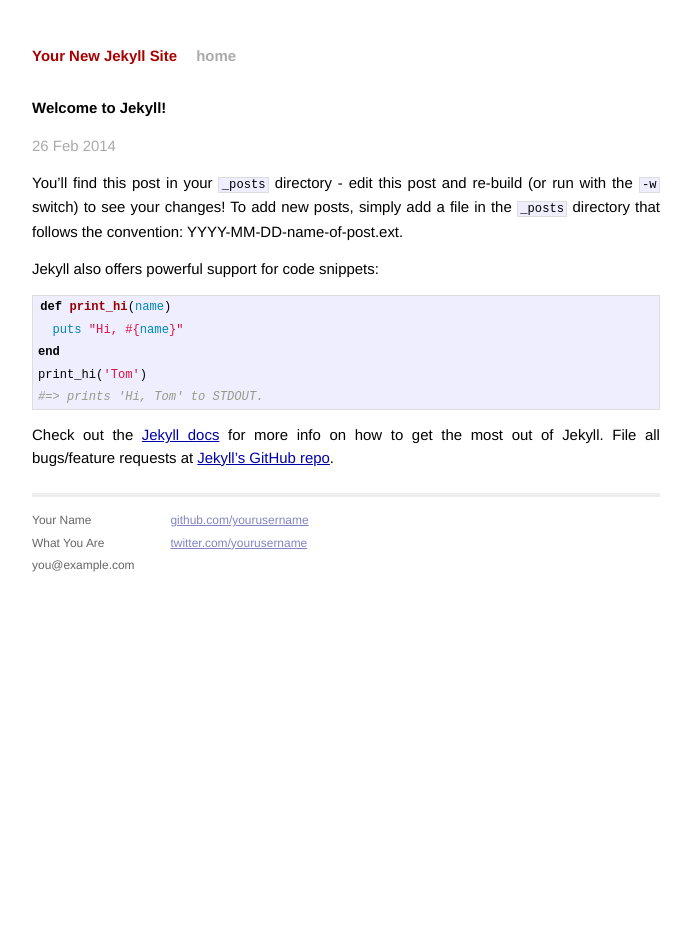
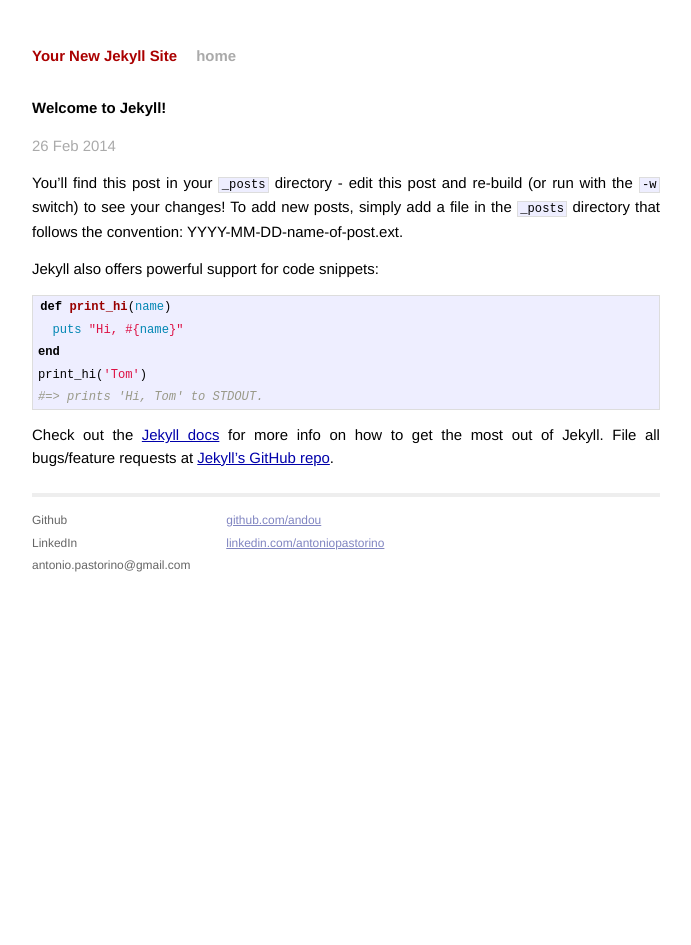
Before and after one commit to andou/andou.github.io, a Jekyll site: the page built from _posts/2014-02-26-welcome-to-jekyll.markdown, in a window 1280 px wide. Shown: the whole page, without its empty margins (294-985 px from the left). Built offline with Jekyll 4.4.1, drawn with Linux system fonts in a browser that asks for light colours; Markdown is read by kramdown in place of the engine named in the settings.

Commit message:
Contacts

```diff
--- a/_layouts/default.html
+++ b/_layouts/default.html
@@ -26,15 +26,15 @@
           <div class="footer">
             <div class="contact">
               <p>
-                Your Name<br />
-                What You Are<br />
-                you@example.com
+                Github<br />
+                LinkedIn<br />
+                antonio.pastorino@gmail.com
               </p>
             </div>
             <div class="contact">
               <p>
-                <a href="https://github.com/yourusername">github.com/yourusername</a><br />
-                <a href="https://twitter.com/yourusername">twitter.com/yourusername</a><br />
+                <a href="https://github.com/andou">github.com/andou</a><br />
+                <a href="http://www.linkedin.com/in/antoniopastorino">linkedin.com/antoniopastorino</a><br />
               </p>
             </div>
           </div>
```
